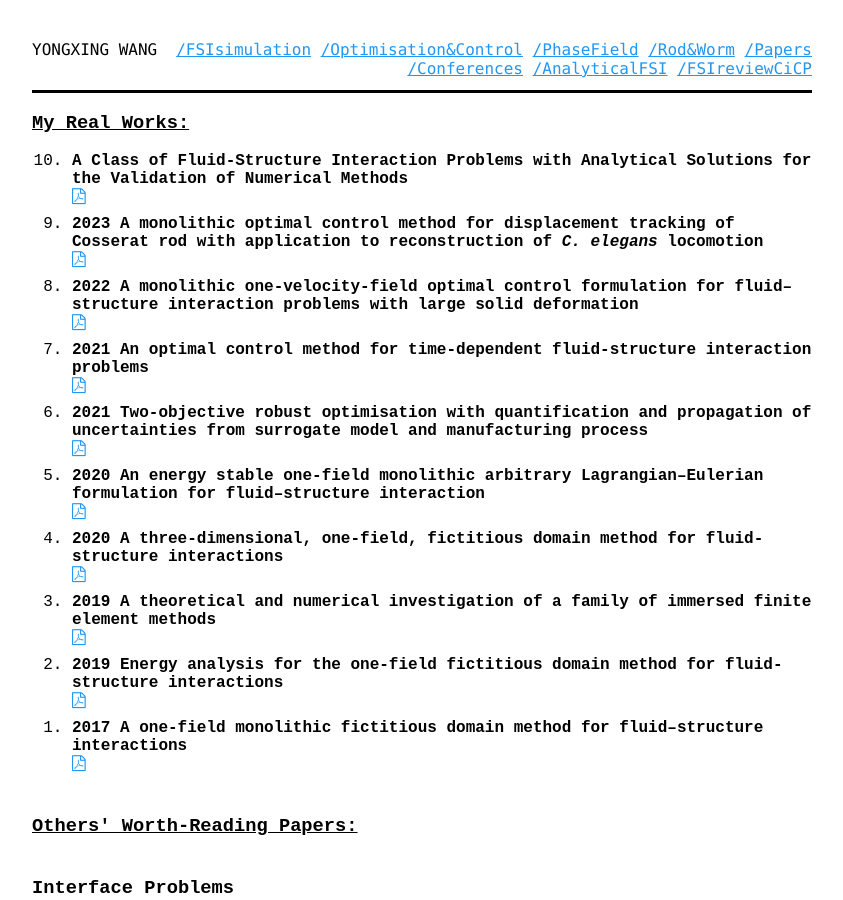
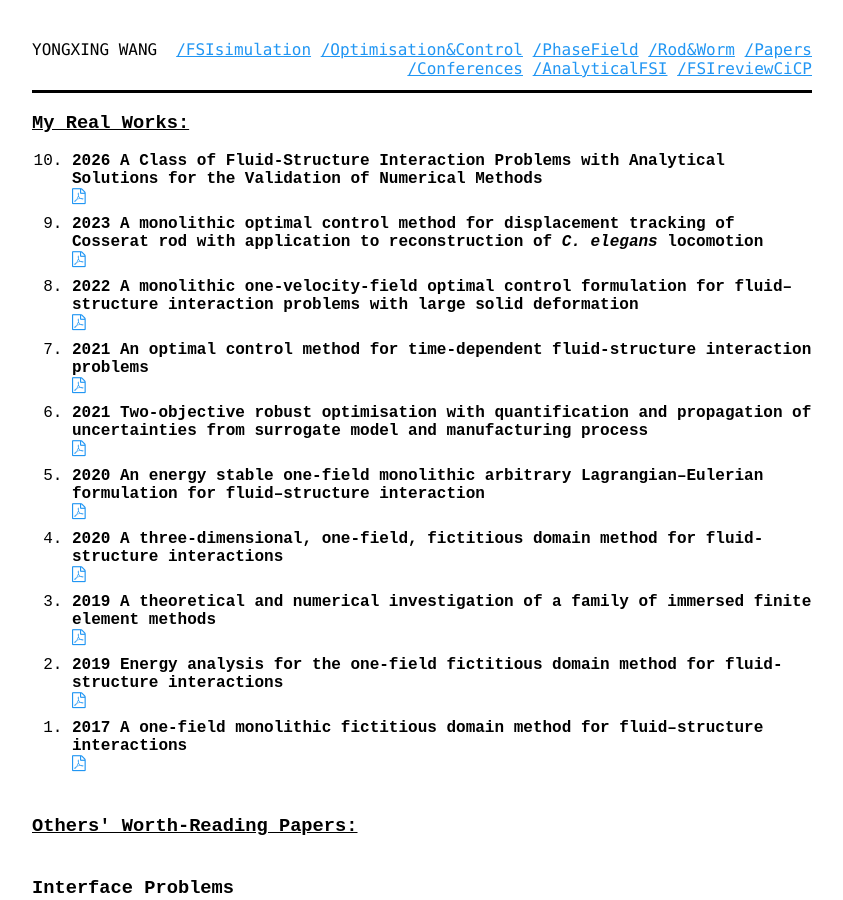
Before and after one commit to yongxingwang/yongxingwang.github.io, a Jekyll site: the page built from publication.html, in a window 1280 px wide and 900 px high. Shown: the whole window, without its empty margins (218-1061 px from the left). Built offline with Jekyll 4.4.1, drawn with Linux system fonts in a browser that asks for light colours; some web fonts are replaced.

Commit message:
Update publication.html with new content and structure

```diff
--- a/publication.html
+++ b/publication.html
@@ -11,7 +11,7 @@ title: publication
         </header>
         <ol class="pub" reversed>
             <li>
-                <span class="ptitle"> A Class of Fluid-Structure Interaction Problems with Analytical Solutions for the Validation of Numerical Methods </span>
+                <span class="ptitle">2026 A Class of Fluid-Structure Interaction Problems with Analytical Solutions for the Validation of Numerical Methods </span>
                 <a href="assets/pdf/2026AnalyticFSI.pdf"><i class="icon-file-pdf-o" aria-hidden="true"><span class="sr">PDF</span></i></a></span>
             </li>
             <li>
```
